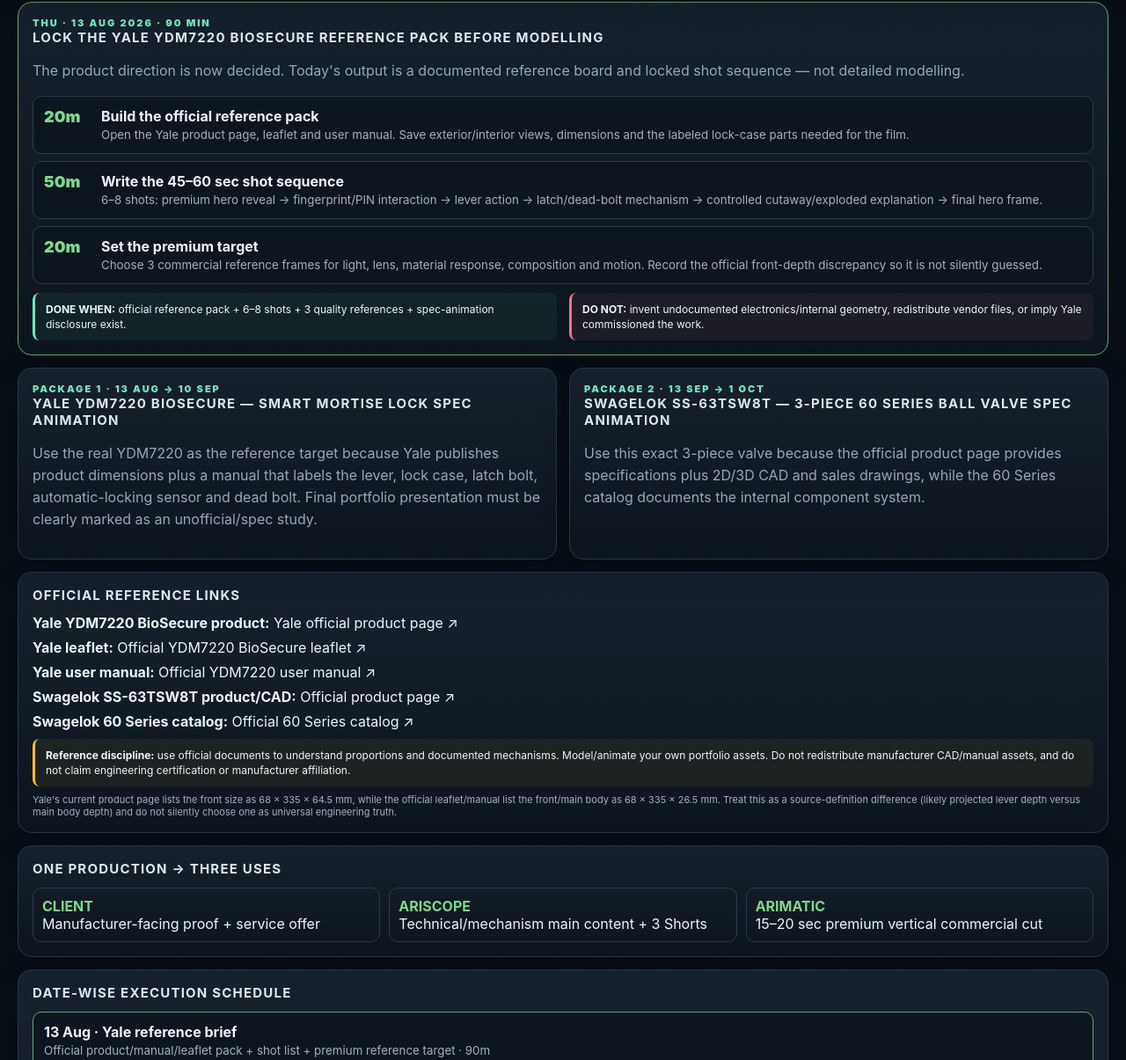
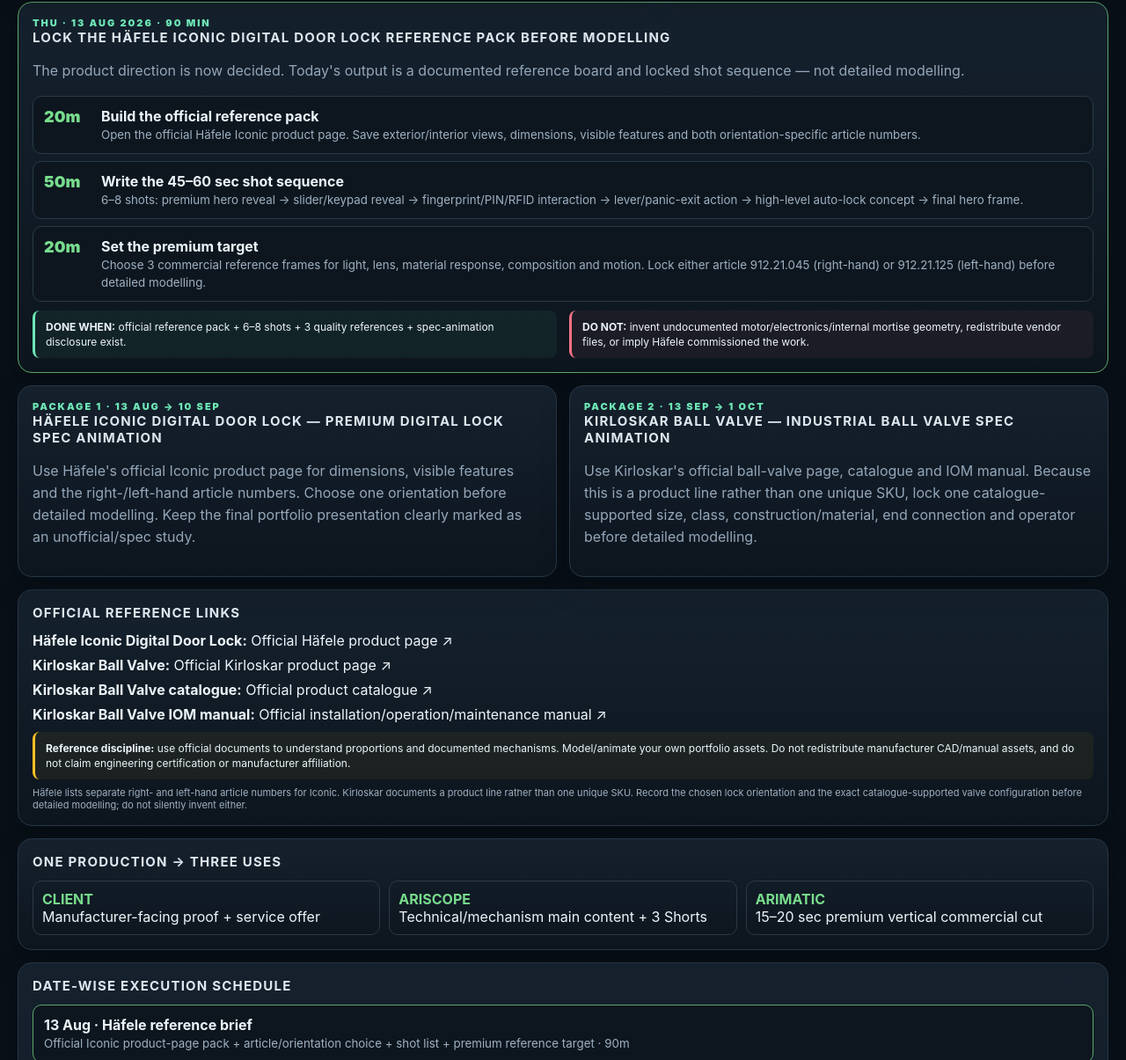
Before and after one commit to arif-hstu/1M-Target-Personal-Execution-OS, a plain HTML site: page blender.html in a window 1280 px wide. Shown: the part 409-1614 px from the top of the page at 88% size. Drawn offline with Linux system fonts and the light colour scheme.

Commit message:
Correct visible Blender track products

```diff
--- a/blender.html
+++ b/blender.html
@@ -28,32 +28,31 @@
 
   <section class="card now" id="today" style="margin-top:14px">
     <div class="eyebrow">THU · 13 AUG 2026 · 90 MIN</div>
-    <h2>Lock the Yale YDM7220 BioSecure reference pack before modelling</h2>
+    <h2>Lock the Häfele Iconic Digital Door Lock reference pack before modelling</h2>
     <p class="muted">The product direction is now decided. Today's output is a documented reference board and locked shot sequence — not detailed modelling.</p>
     <div class="steps">
-      <div class="s step"><div class="min">20m</div><div><b>Build the official reference pack</b><small>Open the Yale product page, leaflet and user manual. Save exterior/interior views, dimensions and the labeled lock-case parts needed for the film.</small></div></div>
-      <div class="s step"><div class="min">50m</div><div><b>Write the 45–60 sec shot sequence</b><small>6–8 shots: premium hero reveal → fingerprint/PIN interaction → lever action → latch/dead-bolt mechanism → controlled cutaway/exploded explanation → final hero frame.</small></div></div>
-      <div class="s step"><div class="min">20m</div><div><b>Set the premium target</b><small>Choose 3 commercial reference frames for light, lens, material response, composition and motion. Record the official front-depth discrepancy so it is not silently guessed.</small></div></div>
+      <div class="s step"><div class="min">20m</div><div><b>Build the official reference pack</b><small>Open the official Häfele Iconic product page. Save exterior/interior views, dimensions, visible features and both orientation-specific article numbers.</small></div></div>
+      <div class="s step"><div class="min">50m</div><div><b>Write the 45–60 sec shot sequence</b><small>6–8 shots: premium hero reveal → slider/keypad reveal → fingerprint/PIN/RFID interaction → lever/panic-exit action → high-level auto-lock concept → final hero frame.</small></div></div>
+      <div class="s step"><div class="min">20m</div><div><b>Set the premium target</b><small>Choose 3 commercial reference frames for light, lens, material response, composition and motion. Lock either article 912.21.045 (right-hand) or 912.21.125 (left-hand) before detailed modelling.</small></div></div>
     </div>
-    <div class="grid2" style="margin-top:10px"><div class="callout good"><b>DONE WHEN:</b> official reference pack + 6–8 shots + 3 quality references + spec-animation disclosure exist.</div><div class="callout danger"><b>DO NOT:</b> invent undocumented electronics/internal geometry, redistribute vendor files, or imply Yale commissioned the work.</div></div>
+    <div class="grid2" style="margin-top:10px"><div class="callout good"><b>DONE WHEN:</b> official reference pack + 6–8 shots + 3 quality references + spec-animation disclosure exist.</div><div class="callout danger"><b>DO NOT:</b> invent undocumented motor/electronics/internal mortise geometry, redistribute vendor files, or imply Häfele commissioned the work.</div></div>
   </section>
 
   <div class="grid2" style="margin-top:14px">
-    <section class="card"><div class="eyebrow">PACKAGE 1 · 13 AUG → 10 SEP</div><h2>Yale YDM7220 BioSecure — Smart Mortise Lock Spec Animation</h2><p class="muted">Use the real YDM7220 as the reference target because Yale publishes product dimensions plus a manual that labels the lever, lock case, latch bolt, automatic-locking sensor and dead bolt. Final portfolio presentation must be clearly marked as an unofficial/spec study.</p></section>
-    <section class="card"><div class="eyebrow">PACKAGE 2 · 13 SEP → 1 OCT</div><h2>Swagelok SS-63TSW8T — 3-Piece 60 Series Ball Valve Spec Animation</h2><p class="muted">Use this exact 3-piece valve because the official product page provides specifications plus 2D/3D CAD and sales drawings, while the 60 Series catalog documents the internal component system.</p></section>
+    <section class="card"><div class="eyebrow">PACKAGE 1 · 13 AUG → 10 SEP</div><h2>Häfele Iconic Digital Door Lock — Premium Digital Lock Spec Animation</h2><p class="muted">Use Häfele's official Iconic product page for dimensions, visible features and the right-/left-hand article numbers. Choose one orientation before detailed modelling. Keep the final portfolio presentation clearly marked as an unofficial/spec study.</p></section>
+    <section class="card"><div class="eyebrow">PACKAGE 2 · 13 SEP → 1 OCT</div><h2>Kirloskar Ball Valve — Industrial Ball Valve Spec Animation</h2><p class="muted">Use Kirloskar's official ball-valve page, catalogue and IOM manual. Because this is a product line rather than one unique SKU, lock one catalogue-supported size, class, construction/material, end connection and operator before detailed modelling.</p></section>
   </div>
 
   <section class="card" id="references" style="margin-top:14px">
     <h2>Official reference links</h2>
     <div class="refs">
-      <div><b>Yale YDM7220 BioSecure product:</b> <a href="https://www.yalehome.com/my/en/products/smart-lock/yale-home-app-smart-lock/ydm7220-biosecure" target="_blank" rel="noopener">Yale official product page ↗</a></div>
-      <div><b>Yale leaflet:</b> <a href="https://www.yalehome.com/apac-blueprint/market-documents/yale-home-products/ydm7220-biosecure/leaflet/leaflet-ydm7220-biosecure-17052023.pdf" target="_blank" rel="noopener">Official YDM7220 BioSecure leaflet ↗</a></div>
-      <div><b>Yale user manual:</b> <a href="https://www.yalehome.com/my/en/product-assets/smart-lock/yale-access-app-smart-lock/ydm7220-biosecure/assets/documents/user-manual/Yale%20YDM7220%20BioSecure%20User%20Manual.pdf" target="_blank" rel="noopener">Official YDM7220 user manual ↗</a></div>
-      <div><b>Swagelok SS-63TSW8T product/CAD:</b> <a href="https://products.swagelok.com/en/c/2-way-straight-pattern/p/SS-63TSW8T" target="_blank" rel="noopener">Official product page ↗</a></div>
-      <div><b>Swagelok 60 Series catalog:</b> <a href="https://www.swagelok.com/downloads/webcatalogs/en/ms-01-146.pdf" target="_blank" rel="noopener">Official 60 Series catalog ↗</a></div>
+      <div><b>Häfele Iconic Digital Door Lock:</b> <a href="https://home.hafeleindia.com/products/iconic-digital-door-lock" target="_blank" rel="noopener">Official Häfele product page ↗</a></div>
+      <div><b>Kirloskar Ball Valve:</b> <a href="https://www.kirloskarpumps.com/valve/ball-valve" target="_blank" rel="noopener">Official Kirloskar product page ↗</a></div>
+      <div><b>Kirloskar Ball Valve catalogue:</b> <a href="https://www.kirloskarpumps.com/wp-content/uploads/2026/07/Ball-Valve-Catalogue.pdf" target="_blank" rel="noopener">Official product catalogue ↗</a></div>
+      <div><b>Kirloskar Ball Valve IOM manual:</b> <a href="https://www.kirloskarpumps.com/wp-content/uploads/2022/12/Ball-Valve.pdf" target="_blank" rel="noopener">Official installation/operation/maintenance manual ↗</a></div>
     </div>
     <div class="callout" style="margin-top:10px"><b>Reference discipline:</b> use official documents to understand proportions and documented mechanisms. Model/animate your own portfolio assets. Do not redistribute manufacturer CAD/manual assets, and do not claim engineering certification or manufacturer affiliation.</div>
-    <div class="specNote">Yale's current product page lists the front size as 68 × 335 × 64.5 mm, while the official leaflet/manual list the front/main body as 68 × 335 × 26.5 mm. Treat this as a source-definition difference (likely projected lever depth versus main body depth) and do not silently choose one as universal engineering truth.</div>
+    <div class="specNote">Häfele lists separate right- and left-hand article numbers for Iconic. Kirloskar documents a product line rather than one unique SKU. Record the chosen lock orientation and the exact catalogue-supported valve configuration before detailed modelling; do not silently invent either.</div>
   </section>
 
   <section class="card" style="margin-top:14px"><h2>One production → three uses</h2><div class="use"><div><b>CLIENT</b>Manufacturer-facing proof + service offer</div><div><b>ARISCOPE</b>Technical/mechanism main content + 3 Shorts</div><div><b>ARIMATIC</b>15–20 sec premium vertical commercial cut</div></div></section>
@@ -61,20 +60,20 @@
   <section class="card" id="schedule" style="margin-top:14px">
     <h2>Date-wise execution schedule</h2>
     <div class="bt">
-      <div class="s now"><b>13 Aug · Yale reference brief</b><small>Official product/manual/leaflet pack + shot list + premium reference target · 90m</small></div>
-      <div class="s"><b>16 Aug · YDM7220 blockout</b><small>Front body, main body, door relationship, lever, lock case and key moving parts; camera-scale tests · 90m</small></div>
+      <div class="s now"><b>13 Aug · Häfele reference brief</b><small>Official Iconic product-page pack + article/orientation choice + shot list + premium reference target · 90m</small></div>
+      <div class="s"><b>16 Aug · Häfele Iconic blockout</b><small>Exterior/interior panels, door relationship, lever, slider panel and camera-scale tests for the chosen orientation · 90m</small></div>
       <div class="s"><b>17 Aug · Positioning</b><small>8–10 hardware/smart-lock prospects + Ariscope story + client-facing spec-case positioning · 110m</small></div>
-      <div class="s"><b>18 Aug · Production model</b><small>Hero-visible YDM7220-inspired geometry and only documented mechanism parts needed by the film · 90m</small></div>
+      <div class="s"><b>18 Aug · Production model</b><small>Hero-visible Häfele Iconic-referenced exterior geometry and only documented visible actions needed by the film · 90m</small></div>
       <div class="s"><b>20 Aug · Materials + lighting</b><small>Premium black/metal/material system, studio lighting and 2–3 proof stills · 90m</small></div>
-      <div class="s"><b>23 Aug · Mechanism animation</b><small>Lever + latch bolt + dead bolt / lock-case relationship understandable without inventing electronics · 90m</small></div>
+      <div class="s"><b>23 Aug · Mechanism animation</b><small>Slider/keypad + lever/panic-exit + high-level auto-lock story without inventing undocumented internals · 90m</small></div>
       <div class="s"><b>25 Aug · Hero camera + rough edit</b><small>Premium reveal and first complete rough film · 90m</small></div>
       <div class="s"><b>27 Aug · Premium QA</b><small>Fix the 2–3 biggest visible defects; no new features · 90m</small></div>
       <div class="s"><b>31 Aug · Multi-output</b><small>Ariscope + 3 Shorts, Arimatic vertical cut and client portfolio case study from the same master · 110m</small></div>
       <div class="s"><b>8 Sep · Package 1 final</b><small>Quality gate, disclosure, final exports, stills and clean reusable source project · 90m</small></div>
-      <div class="s"><b>13 Sep · Swagelok reference brief</b><small>SS-63TSW8T official product/CAD/catalog reference pack + technical story + shot list · 90m</small></div>
-      <div class="s"><b>15 Sep · Valve model + materials</b><small>Hero-ready 3-piece 60 Series reference geometry and only the internal parts needed by the film · 90m</small></div>
+      <div class="s"><b>13 Sep · Kirloskar reference brief</b><small>Official page/catalogue/IOM pack + exact size/class/material/end/operator configuration + story + shot list · 90m</small></div>
+      <div class="s"><b>15 Sep · Valve model + materials</b><small>Hero-ready geometry for the locked Kirloskar catalogue configuration and only supported internal parts needed by the film · 90m</small></div>
       <div class="s"><b>17 Sep · Lighting + mechanism</b><small>Industrial hero lighting and quarter-turn handle/stem/ball relationship · 90m</small></div>
-      <div class="s"><b>22 Sep · Swing-out / exploded / cutaway</b><small>Readable body/flange/ball/seat sequence + simplified flow explanation · 90m</small></div>
+      <div class="s"><b>22 Sep · Exploded / cutaway</b><small>Catalogue-supported body/ball/stem/seat sequence + simplified flow explanation · 90m</small></div>
       <div class="s"><b>27 Sep · Final edit</b><small>40–60 sec landscape technical product film final candidate · 90m</small></div>
       <div class="s"><b>30 Sep · Publish + outreach</b><small>Publish both clearly labeled spec-animation proofs and send first 5 personalised manufacturer messages · 110m</small></div>
       <div class="s"><b>1 Oct · Conversion setup</b><small>Portfolio order + three offers + client response kit. Do not start a random third animation · 90m</small></div>
```
